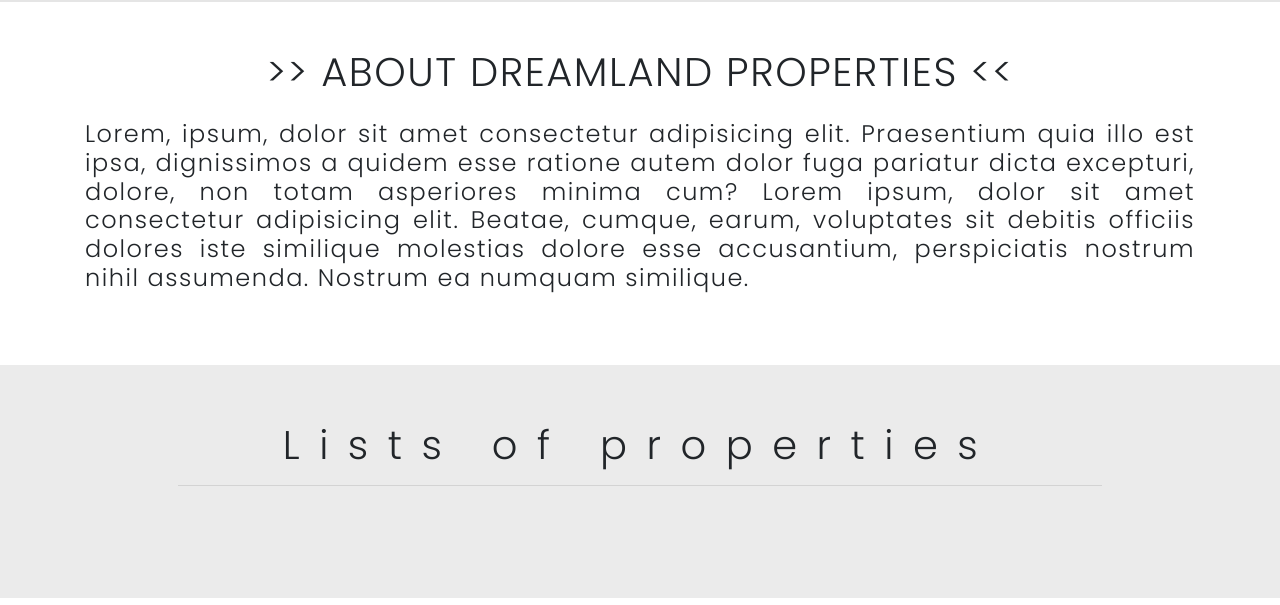
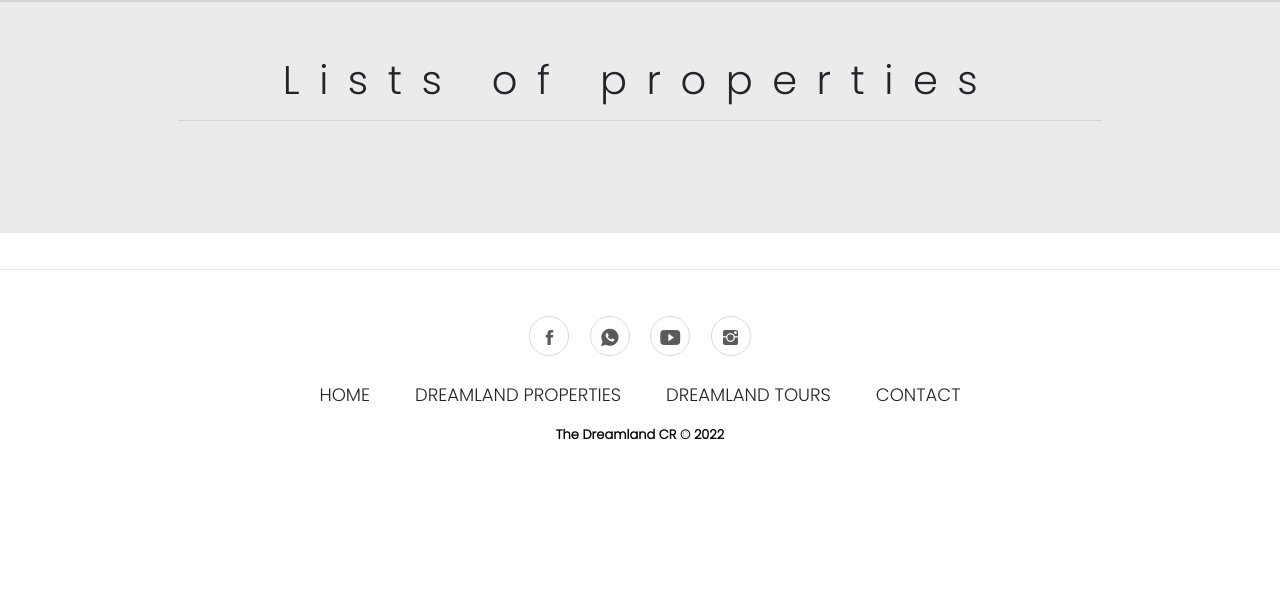
Before and after one commit to kezh97/dreamland_prop_CR, a PHP site: page /main_properties.php in a window 1280 px wide. Shown: the part 62-667 px from the top of the page. After the commit the page ends 502 px from the top, so only its background shows below. Run offline with PHP 8.4, Linux system fonts and the light colour scheme; data that the repository does not hold is empty; some libraries are stand-ins or nearby versions.

Commit message:
Update main_properties.php

```diff
--- a/DREAMLAND-php-V2.7/main_properties.php
+++ b/DREAMLAND-php-V2.7/main_properties.php
@@ -1,15 +1,6 @@
 <?php
 include 'header.php';
 ?>
-
-<section>
-	<div class="container">
-		<div class="list_prop-about py-5" id="sect-intro">
-			<p class="h1 text-uppercase text-center"> >> about Dreamland Properties << </p>
-			<p class="h4 text-justify py-3">Lorem, ipsum, dolor sit amet consectetur adipisicing elit. Praesentium quia illo est ipsa, dignissimos a quidem esse ratione autem dolor fuga pariatur dicta excepturi, dolore, non totam asperiores minima cum? Lorem ipsum, dolor sit amet consectetur adipisicing elit. Beatae, cumque, earum, voluptates sit debitis officiis dolores iste similique molestias dolore esse accusantium, perspiciatis nostrum nihil assumenda. Nostrum ea numquam similique.</p>
-		</div>
-	</div>
-</section>
 
 <!-- LIST AREA -->
 <section id="listing-property-section">
```
